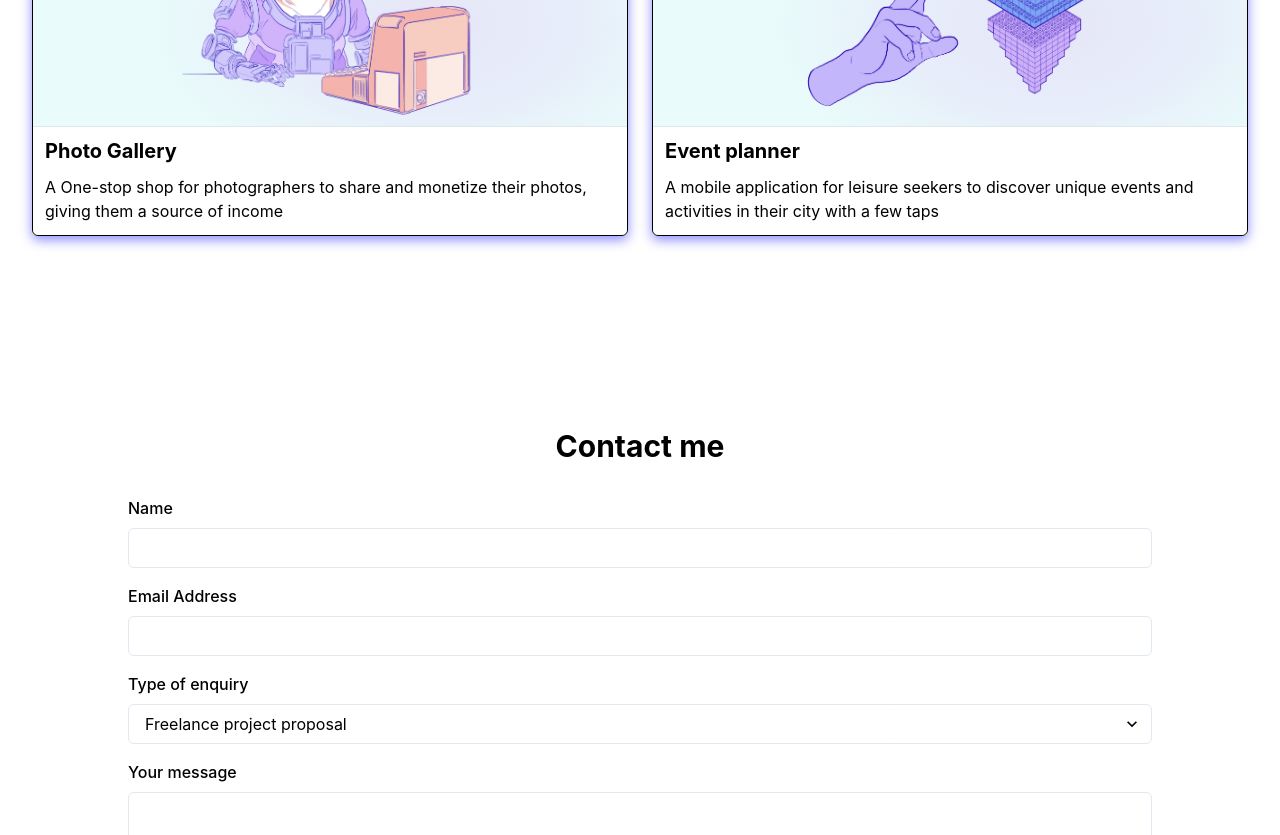
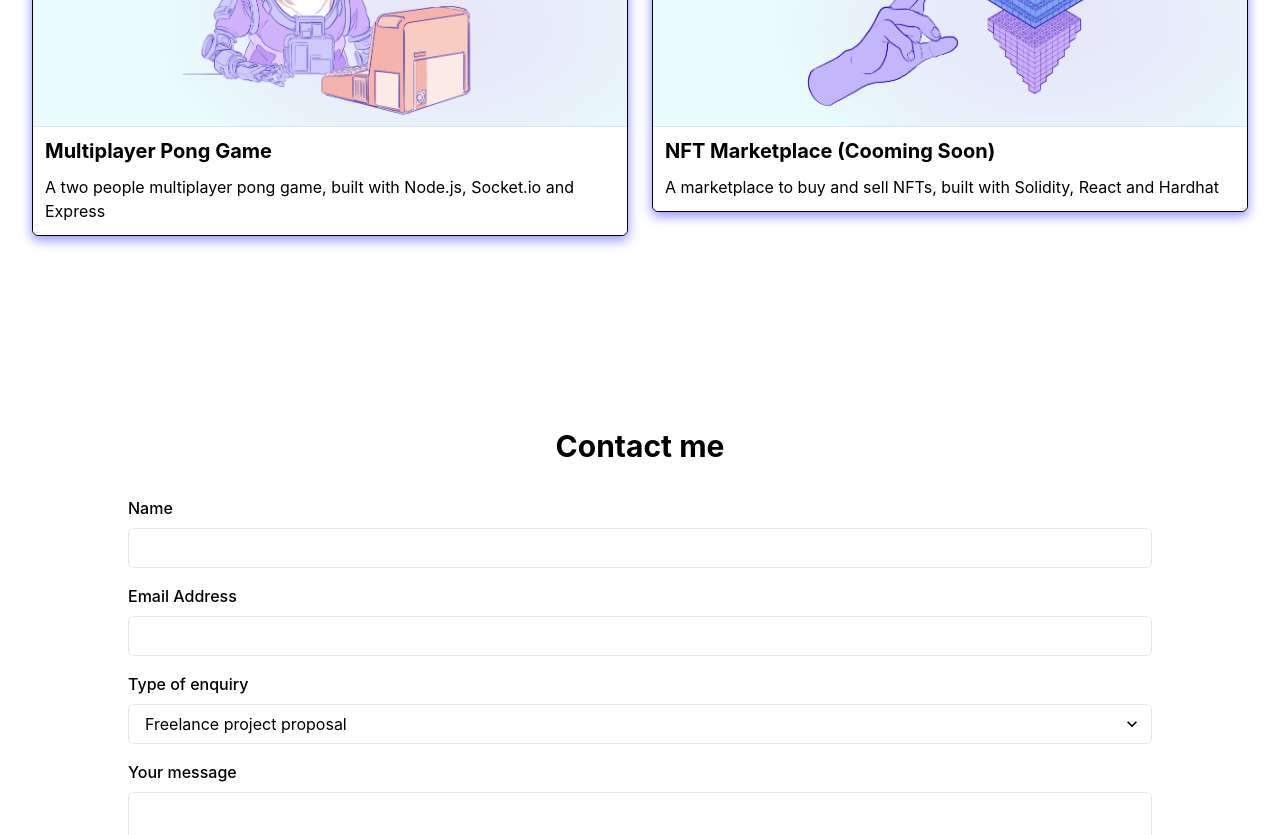
Before and after one commit to luiscaceresd/portfolio, a React (Create React App) app: page / in a window 1280 px wide. Shown: the part 1600-2435 px from the top of the page. Built offline with nearby package versions, Linux system fonts and the light colour scheme.

Commit message:
updating projects

```diff
--- a/src/components/ProjectsSection.js
+++ b/src/components/ProjectsSection.js
@@ -23,18 +23,18 @@ const projects = [
     url: "http://luiscodes.net:8000",
   },
   {
-    title: "Photo Gallery",
+    title: "Multiplayer Pong Game",
     description:
-      "A One-stop shop for photographers to share and monetize their photos, giving them a source of income",
+      "A two people multiplayer pong game, built with Node.js, Socket.io and Express",
     imageSrc: Image3,
-    url: "https://facebook.com",
+    url: "https://github.com/luiscaceresd/multiplayer-pong",
   },
   {
-    title: "Event planner",
+    title: "NFT Marketplace (Cooming Soon)",
     description:
-      "A mobile application for leisure seekers to discover unique events and activities in their city with a few taps",
+      "A marketplace to buy and sell NFTs, built with Solidity, React and Hardhat",
     imageSrc: Image4,
-    url: "https://twitter.com",
+    url: "https://github.com/luiscaceresd/nft-marketplace",
   },
 ];
 
```
